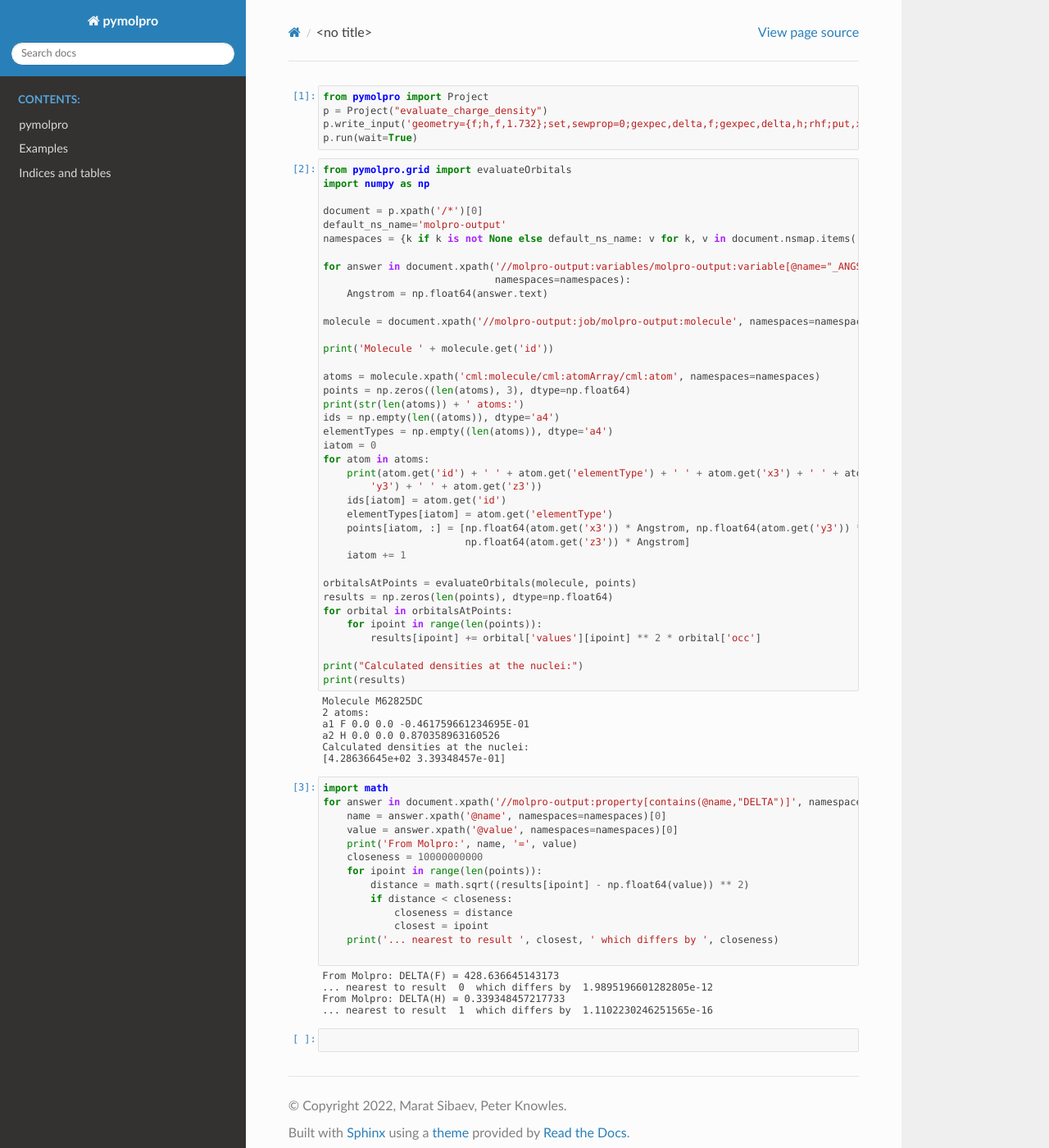
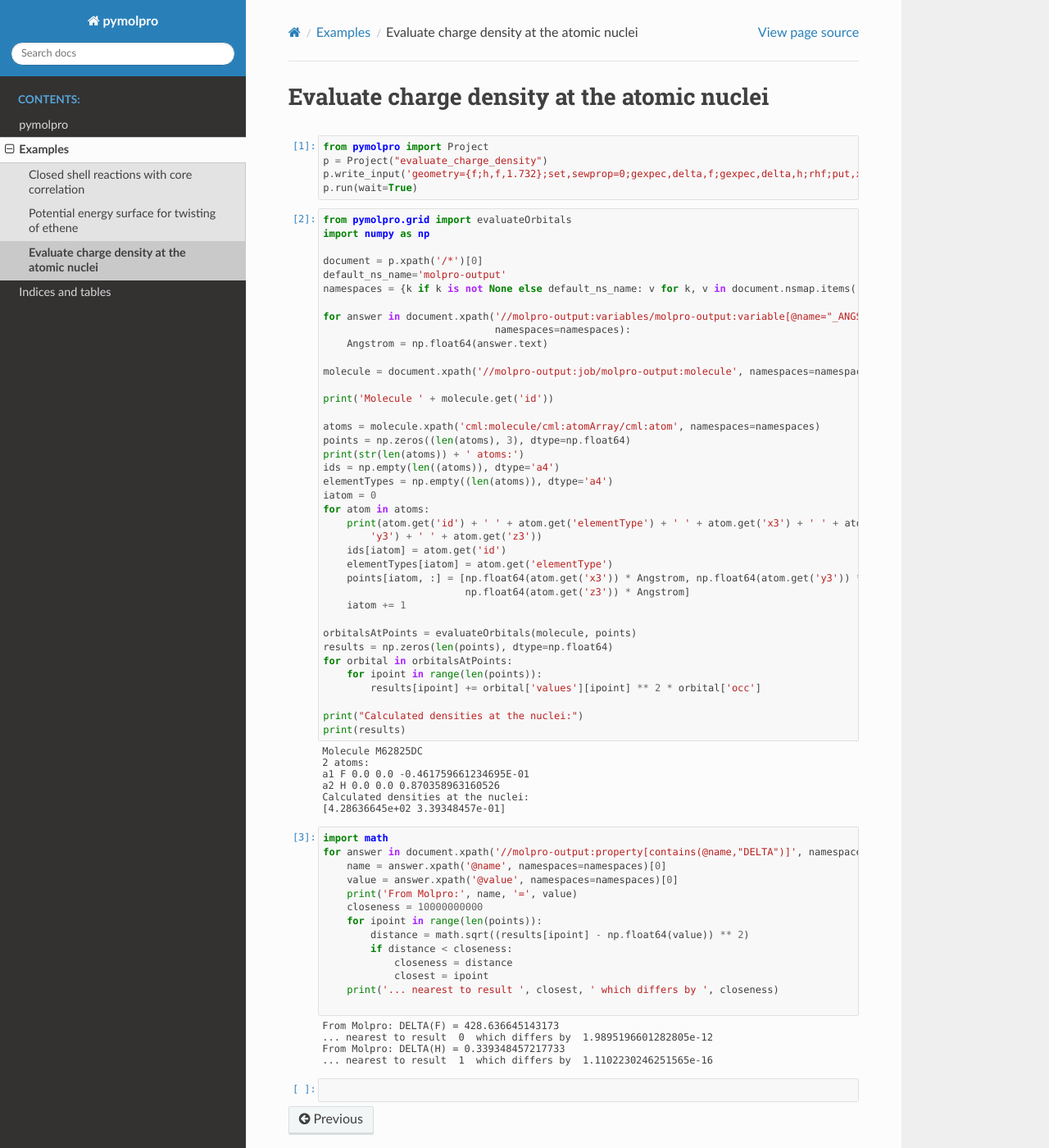
Before and after one commit to molpro/pymolpro, a Sphinx documentation site: the page built from docs/source/examples/evaluate_charge_density/evaluate_charge_density.ipynb, in a window 1280 px wide and 1400 px high. Shown: the whole window at 82% size. Built offline with Sphinx 7.4.7 and the Read the Docs theme 2.0.0, drawn with Linux system fonts in a browser that asks for light colours; the version number could not be read and is left out.

Commit message:
pymolpro.grid example in Jupyter documented

```diff
--- a/docs/source/examples.rst
+++ b/docs/source/examples.rst
@@ -11,6 +11,7 @@ Examples
 
    examples/thermochemical_benchmark_for_methods/Core_Valence_reactions.ipynb
    examples/c2h4_dihedral_pes/two_state_mrci.ipynb
+   examples/evaluate_charge_density/evaluate_charge_density.ipynb
 
 
 Indices and tables
```
Also changed, not shown: docs/source/examples/evaluate_charge_density/evaluate_charge_density.ipynb.
